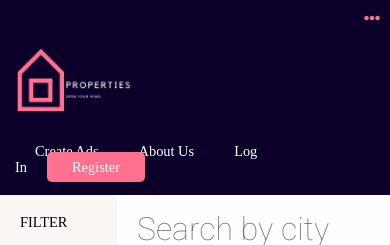
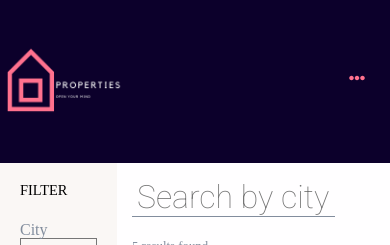
Before and after one commit to gsandhucando/real-estate-app, a React (Create React App) app: page / in a window 390 px wide. Shown: the top 245 px of the page. Built offline with nearby package versions, Linux system fonts and the light colour scheme.

Commit message:
mobile nav view fixed need to work on filter and footer for mobile also need to add more data

```diff
--- a/src/components/Header.js
+++ b/src/components/Header.js
@@ -5,16 +5,14 @@ const Header = ({mobile}) => {
 	return (
 		<>
 		{ mobile ? <MobileHeader mobile={mobile} /> :
-		<header className='header' >
+		<header className={mobile ? 'mobile-header' : 'main-header'} >
 			<div className="logo"><img src='./Properties_Logo.png' /></div>
 
 			<nav>
 				<a href="#-">Create Ads</a>
 				<a href="#-">About Us</a>
 				<a href="#-">Log In</a>
-				<a href="#-" className="register-btn">
-					Register
-				</a>
+				<a href="#-" className="register-btn">Register</a>
 			</nav>
 		</header>
 		}
--- a/src/components/MobileHeader.js
+++ b/src/components/MobileHeader.js
@@ -12,24 +12,27 @@ const MobileHeader = ({mobile}) => {
   function burgerClick() {
     console.log('click')
     setBurger(!burger)
+
   }
   const ellipise = <FontAwesomeIcon className={burger ? 'mobile-burger' : 'mobile-burger-animation'} icon={faEllipsisH} onClick={burgerClick} />;
 
-  // let styles= {
-  //   hideNav: {
-  //     opacity: 0
-  //   },
-  //   showNav: {
-  //     opacity: 1
-  //   }
-  // }
+  let styles= {
+    hideNav: {
+      opacity: 0,
+      visibility: 'hidden'
+    },
+    showNav: {
+      opacity: 1,
+      visibility: 'visible'
+    }
+  }
 
   return(
 		<header className='mobile-header'>
       {ellipise}
 			<div className="logo mobile-nav"><img src='./Properties_Logo.png' alt='ellipise' /></div>
 
-			<nav>
+			<nav style={!burger ? styles.hideNav : styles.showNav}>
 				<a href="#-">Create Ads</a>
 				<a href="#-">About Us</a>
 				<a href="#-">Log In</a>
--- a/src/scss/_content-area.scss
+++ b/src/scss/_content-area.scss
@@ -1,7 +1,8 @@
-.header{
+.main-header{
+  background: $darkpurple;
+  color: white;
+  overflow: auto;
   margin: -23px 0;
-  // margin-top: -35px;
-  // margin-bottom: -23px;
   display: -webkit-box;
   display: -ms-flexbox;
   display: flex;
@@ -18,14 +19,46 @@
 }
 
 .mobile-header{
-
+  background: $darkpurple;
+  color: white;
+  overflow: auto;
   img {
     height: 120px;
     width: auto;
   }
   nav {
-    // display: flex;
-    // flex-direction: column;
+    display: -webkit-box;
+    display: -ms-flexbox;
+    display: flex;
+    -webkit-box-orient: vertical;
+    -webkit-box-direction: normal;
+        -ms-flex-direction: column;
+            flex-direction: column;
+    -webkit-box-pack: center;
+        -ms-flex-pack: center;
+            justify-content: center;
+    text-align: center;
+    position: absolute;
+    right: 0%;
+    top: 20%;
+    z-index: 999;
+    background: $darkpurple;
+    width: 100%;
+    height: 50vh;
+    .register-btn{
+      width: 120px;
+      display: -webkit-box;
+      display: -ms-flexbox;
+      display: flex;
+      -webkit-box-pack: center;
+          -ms-flex-pack: center;
+              justify-content: center;
+      -ms-flex-item-align: center;
+          align-self: center;
+    }
+    a{
+      font-size: 2rem;
+    }
   }
 }
 // .mobile-nav{
@@ -37,18 +70,22 @@
 .mobile-burger{
   color: $pink;
   position: absolute;
-  right: 10px;
-  top: 10px;
+  right: 25px;
+  top: 70px;
+  -webkit-transition: 300ms ease-in-out all;
   transition: 300ms ease-in-out all;
-  transform: rotate(90deg)
+  -webkit-transform: rotate(90deg);
+          transform: rotate(90deg)
 }
 .mobile-burger-animation{
   color: $pink;
   position: absolute;
-  right: 10px;
-  top: 10px;
+  right: 25px;
+  top: 70px;
+  -webkit-transition: 300ms ease-in-out all;
   transition: 300ms ease-in-out all;
-  transform: rotate(0deg)
+  -webkit-transform: rotate(0deg);
+          transform: rotate(0deg)
 }
 
 
@@ -57,7 +94,7 @@
   overflow: auto;
   width: 100%;
   background: white;
-  min-height: 70vh;
+  // min-height: 70vh;
 }
 
 #filter {
--- a/src/scss/_listings.scss
+++ b/src/scss/_listings.scss
@@ -1,8 +1,8 @@
 header {
-  background: $darkpurple;
-  color: white;
-  overflow: auto;
-  padding: 20px 15px;
+  // background: $darkpurple;
+  // color: white;
+  // overflow: auto;
+  padding: 20px 5px;
   .logo{
     float: left;
   }
```
